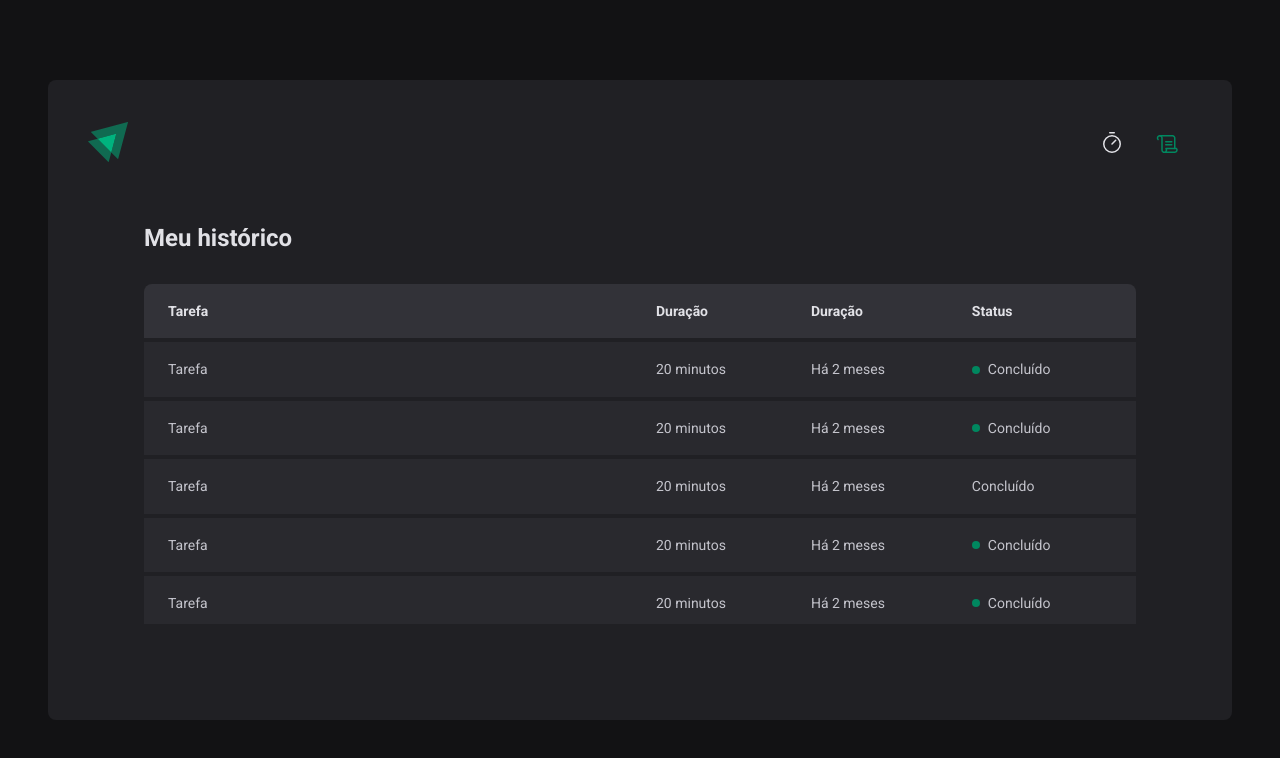
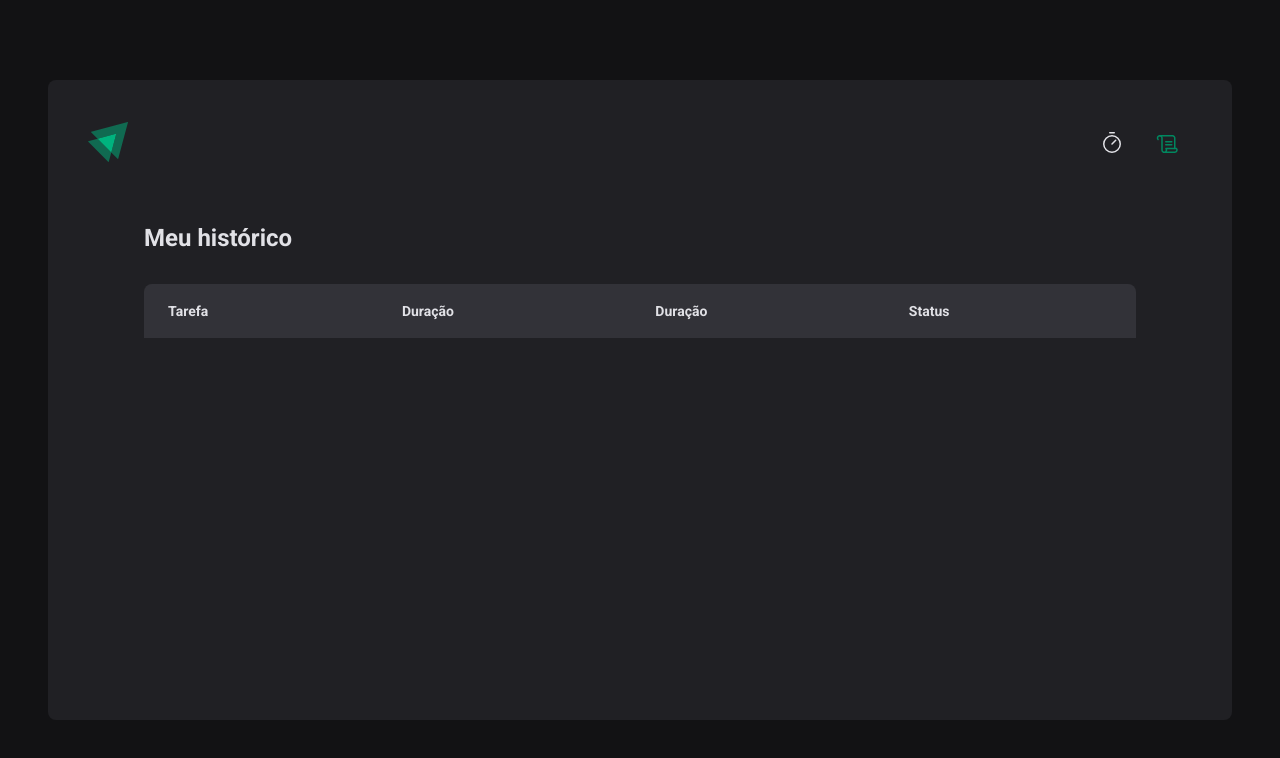
Before and after one commit to fescherer/project-studies, a React (Vite) app in the folder rocketseat/rockeseat-bootcamp/reactjs/02-ignite-timer/: page /history in a window 1280 px wide. Shown: the top 758 px of the page. Built offline with nearby package versions, Linux system fonts and the light colour scheme.

Commit message:
:sparkles: feat: historic page

```diff
--- a/rocketseat/rockeseat-bootcamp/reactjs/02-ignite-timer/src/pages/History/index.tsx
+++ b/rocketseat/rockeseat-bootcamp/reactjs/02-ignite-timer/src/pages/History/index.tsx
@@ -1,6 +1,12 @@
+import { useContext } from 'react'
 import * as S from './styles'
+import { CyclesContext } from '../../contexts/Cycles.context'
+import { formatDistanceToNow } from 'date-fns'
+import ptBR from 'date-fns/locale/pt-BR'
 
 export function History() {
+  const { cycles } = useContext(CyclesContext)
+
   return (
     <S.HistoryContainer>
       <h1>Meu histórico</h1>
@@ -16,60 +22,33 @@ export function History() {
             </tr>
           </thead>
           <tbody>
-            <tr>
-              <td>Tarefa</td>
-              <td>20 minutos</td>
-              <td>Há 2 meses</td>
-              <td>
-                <S.Status statusColor="green">Concluído</S.Status>
-              </td>
-            </tr>
-            <tr>
-              <td>Tarefa</td>
-              <td>20 minutos</td>
-              <td>Há 2 meses</td>
-              <td>
-                <S.Status statusColor="green">Concluído</S.Status>
-              </td>
-            </tr>
-            <tr>
-              <td>Tarefa</td>
-              <td>20 minutos</td>
-              <td>Há 2 meses</td>
-              <td>Concluído</td>
-            </tr>
-            <tr>
-              <td>Tarefa</td>
-              <td>20 minutos</td>
-              <td>Há 2 meses</td>
-              <td>
-                <S.Status statusColor="green">Concluído</S.Status>
-              </td>
-            </tr>
-            <tr>
-              <td>Tarefa</td>
-              <td>20 minutos</td>
-              <td>Há 2 meses</td>
-              <td>
-                <S.Status statusColor="green">Concluído</S.Status>
-              </td>
-            </tr>
-            <tr>
-              <td>Tarefa</td>
-              <td>20 minutos</td>
-              <td>Há 2 meses</td>
-              <td>
-                <S.Status statusColor="green">Concluído</S.Status>
-              </td>
-            </tr>
-            <tr>
-              <td>Tarefa</td>
-              <td>20 minutos</td>
-              <td>Há 2 meses</td>
-              <td>
-                <S.Status statusColor="green">Concluído</S.Status>
-              </td>
-            </tr>
+            {cycles.map((cycle) => {
+              return (
+                <tr key={cycle.id}>
+                  <td>{cycle.task}</td>
+                  <td>{cycle.minutes} minutos</td>
+                  <td>
+                    {formatDistanceToNow(cycle.startDate, {
+                      addSuffix: true,
+                      locale: ptBR
+                    })}
+                  </td>
+                  <td>
+                    {cycle.finishedDate && (
+                      <S.Status statusColor="green">Concluído</S.Status>
+                    )}
+
+                    {cycle.interruptedDate && (
+                      <S.Status statusColor="red">Interrompido</S.Status>
+                    )}
+
+                    {!cycle.finishedDate && !cycle.interruptedDate && (
+                      <S.Status statusColor="yellow">Em andamento</S.Status>
+                    )}
+                  </td>
+                </tr>
+              )
+            })}
           </tbody>
         </table>
       </S.HistoryList>
```
